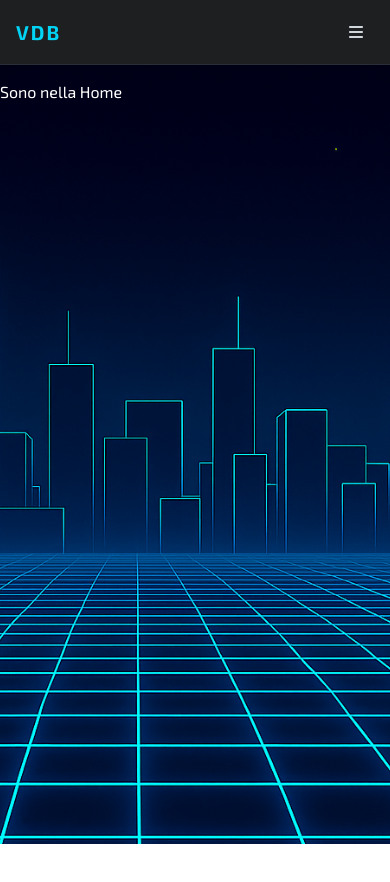
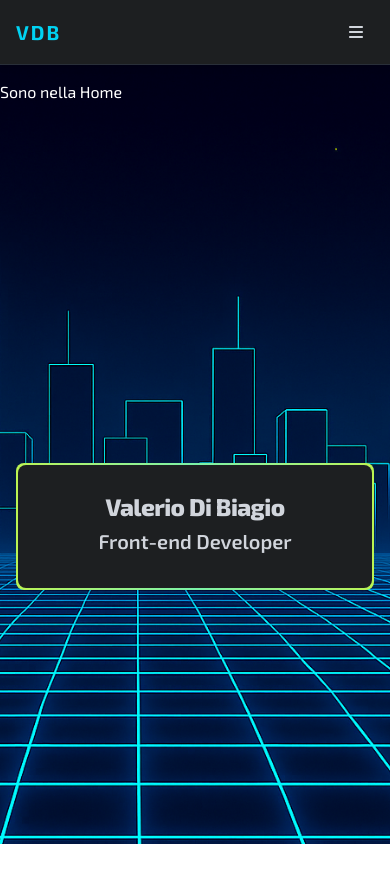
Before and after one commit to ValerioDiBiagio/personal-portfolio, a React (Vite) app: page / in a window 390 px wide. Shown: the top 882 px of the page. Before the commit the page ends 844 px from the top, so only its background shows below. Built offline with nearby package versions, Linux system fonts and the light colour scheme; a web font is replaced by a local one.

Commit message:
feat: add HeroSection component with responsive layout and styling

```diff
--- a/src/components/Header.tsx
+++ b/src/components/Header.tsx
@@ -4,7 +4,7 @@ import { FontAwesomeIcon } from '@fortawesome/react-fontawesome';
 import { faBars, faTimes } from '@fortawesome/free-solid-svg-icons';
 
 
-interface HeaderProps {
+type HeaderProps = {
     sitename: string;
 }
 
--- /dev/null
+++ b/src/components/HeroSection.tsx
@@ -0,0 +1,56 @@
+import React from 'react';
+
+type HeroSectionProps = {
+    name: string;
+    title: string;
+    subtitle: string;
+    description: string;
+}
+
+const HeroSection: React.FC<HeroSectionProps> = ({ name, title, subtitle, description }) => {
+    return (
+        <section className="h-screen flex justify-center items-center p-4 sm:p-8 text-white">
+
+            <div
+                className="
+                    max-w-xl md:max-w-md
+                    w-full
+                    p-0.5 md:p-1
+                    rounded-lg md:rounded-xl
+                    bg-gradient-to-r from-lime-300 via-green-300 to-lime-300
+                    transform transition-all duration-300">
+
+                <div
+                    className="
+                        flex flex-col md:flex-row
+                        gap-4 md:gap-8
+                        p-6 md:p-10
+                        bg-[#1d1f21]
+                        text-white
+                        rounded-lg md:rounded-xl
+                        border border-transparent ">
+
+                    <div className="flex-1 text-center">
+                        <h1 className="text-2xl sm:text-3xl md:text-4xl font-extrabold mb-1 tracking-tight leading-snug text-gray-300">
+                            {name}
+                        </h1>
+                        <h2 className="text-xl sm:text-2xl md:text-2xl font-semibold mb-2 text-gray-300">
+                            {title}
+                        </h2>
+                        <h3 className="text-base md:text-lg text-gray-400 mb-2">
+                            {subtitle}
+                        </h3>
+                        <p className="text-sm md:text-base font-light tracking-wide italic mb-0 md:mb-4">
+                            {description}
+                        </p>
+                    </div>
+
+                </div>
+
+            </div>
+        </section>
+
+    )
+}
+
+export default HeroSection;
--- a/src/pages/Home.tsx
+++ b/src/pages/Home.tsx
@@ -1,9 +1,12 @@
 import React from "react";
+import HeroSection from "../components/HeroSection";
 
 const Home: React.FC = () => {
     return (
         <div>
             <h2 className="text-white">Sono nella Home</h2>
+            <HeroSection name='Valerio Di Biagio' title='Front-end Developer' subtitle='' description='' />
+
         </div>
     )
 }
```
